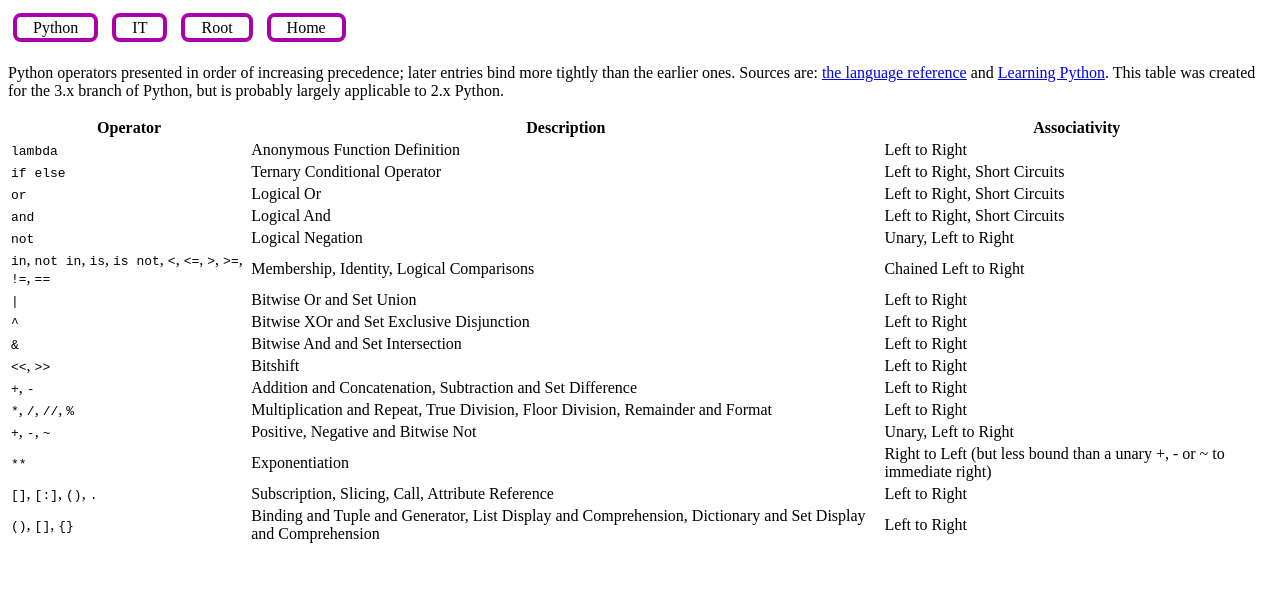
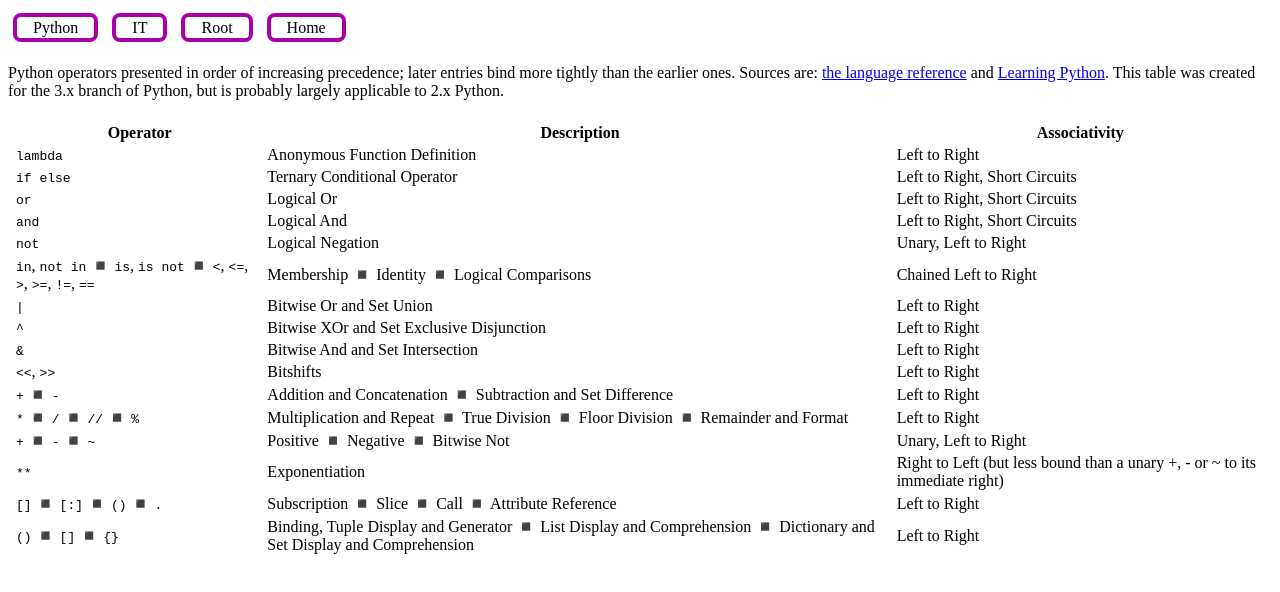
Before and after one commit to MichaeLeroy/bizrnd-website, a plain HTML site: page plinks/tech/python/python-precedence.html in a window 1280 px wide. Drawn offline with Linux system fonts and the light colour scheme.

Commit message:
Bookmark pages, refinement of Python operator precedence and table styling

```diff
--- a/css/bookmark-page.css
+++ b/css/bookmark-page.css
@@ -1,8 +1,6 @@
 /* Stylesheet for bookmark pages */
-dl.code dt
-{
-font-family: "monospace"
-}
+
+/* Make button-like links for groups of bookmarks */
 p.bookmark-box
 {
 line-height:250%
@@ -25,6 +23,8 @@ p.bookmark-box a:hover
 color:#000000;
 background-color:#AAFFAA;
 }
+
+/* Similar treatent, but different color, for internal navigation links */
 nav
 {
 line-height:250%
@@ -47,3 +47,19 @@ nav a:hover
 color:#000000;
 background-color:#AAAAFF;
 }
+
+/* Treat dictionary items of in a list of code as code terms */
+dl.code dt
+{
+font-family: "monospace"
+}
+
+/* Tune table formatting */
+table
+{
+padding: 5px;
+}
+tbody tr:hover
+{
+background-color:#CCCCFF;
+}
--- a/plinks/tech/python/python-precedence.html
+++ b/plinks/tech/python/python-precedence.html
@@ -23,11 +23,14 @@
     <a title="Learning Python, Table 5.2" href="http://www.rmi.net/~lutz/about-lp5e.html">Learning Python</a>.  This table was created for the 3.x branch of Python, but is probably largely applicable to 2.x Python.
   </p>
   <table>
+    <thead>
     <tr>
       <th>Operator</th>
       <th>Description</th>
       <th>Associativity</th>
     </tr>
+    </thead>
+    <tbody>
     <tr>
       <td><code>lambda</code></td>
       <td>Anonymous Function Definition</td>
@@ -54,8 +57,8 @@
       <td>Unary, Left to Right</td>
     </tr>
     <tr>
-      <td><code>in</code>, <code>not in</code>, <code>is</code>, <code>is not</code>, <code>&lt;</code>, <code>&lt;=</code>, <code>&gt;</code>, <code>&gt;=</code>, <code>!=</code>, <code>==</code></td>
-      <td>Membership, Identity, Logical Comparisons</td>
+      <td><code>in</code>, <code>not in</code> ◾ <code>is</code>, <code>is not</code> ◾ <code>&lt;</code>, <code>&lt;=</code>, <code>&gt;</code>, <code>&gt;=</code>, <code>!=</code>, <code>==</code></td>
+      <td>Membership ◾ Identity ◾ Logical Comparisons</td>
       <td>Chained Left to Right</td>
     </tr>
     <tr>
@@ -75,39 +78,40 @@
     </tr>
     <tr>
       <td><code>&lt;&lt;</code>, <code>&gt;&gt;</code></td>
-      <td>Bitshift</td>
+      <td>Bitshifts</td>
       <td>Left to Right</td>
     </tr>
     <tr>
-      <td><code>+</code>, <code>-</code></td>
-      <td>Addition and Concatenation, Subtraction and Set Difference</td>
+      <td><code>+</code> ◾ <code>-</code></td>
+      <td>Addition and Concatenation ◾ Subtraction and Set Difference</td>
       <td>Left to Right</td>
     </tr>
     <tr>
-      <td><code>*</code>, <code>/</code>, <code>//</code>, <code>%</code></td>
-      <td>Multiplication and Repeat, True Division, Floor Division, Remainder and Format</td>
+      <td><code>*</code> ◾ <code>/</code> ◾ <code>//</code> ◾ <code>%</code></td>
+      <td>Multiplication and Repeat ◾ True Division ◾ Floor Division ◾ Remainder and Format</td>
       <td>Left to Right</td>
     </tr>
     <tr>
-      <td><code>+</code>, <code>-</code>, <code>~</code></td>
-      <td>Positive, Negative and Bitwise Not</td>
+      <td><code>+</code> ◾ <code>-</code> ◾ <code>~</code></td>
+      <td>Positive ◾ Negative ◾ Bitwise Not</td>
       <td>Unary, Left to Right</td>
     </tr>
     <tr>
       <td><code>**</code></td>
       <td>Exponentiation</td>
-      <td>Right to Left (but less bound than a unary +, - or ~ to immediate right)</td>
+      <td>Right to Left (but less bound than a unary +, - or ~ to its immediate right)</td>
     </tr>
     <tr>
-      <td><code>[]</code>, <code>[:]</code>, <code>()</code>, <code>.</code></td>
-      <td>Subscription, Slicing, Call, Attribute Reference</td>
+      <td><code>[]</code> ◾ <code>[:]</code> ◾ <code>()</code> ◾ <code>.</code></td>
+      <td>Subscription ◾ Slice ◾ Call ◾ Attribute Reference</td>
       <td>Left to Right</td>
     </tr>
     <tr>
-      <td><code>()</code>, <code>[]</code>, <code>{}</code></td>
-      <td>Binding and Tuple and Generator, List Display and Comprehension, Dictionary and Set Display and Comprehension</td>
+      <td><code>()</code> ◾ <code>[]</code> ◾ <code>{}</code></td>
+      <td>Binding, Tuple Display and Generator ◾ List Display and Comprehension ◾ Dictionary and Set Display and Comprehension</td>
       <td>Left to Right</td>
     </tr>
+    </tbody>
   </table>
 </body>
 </html>
```
